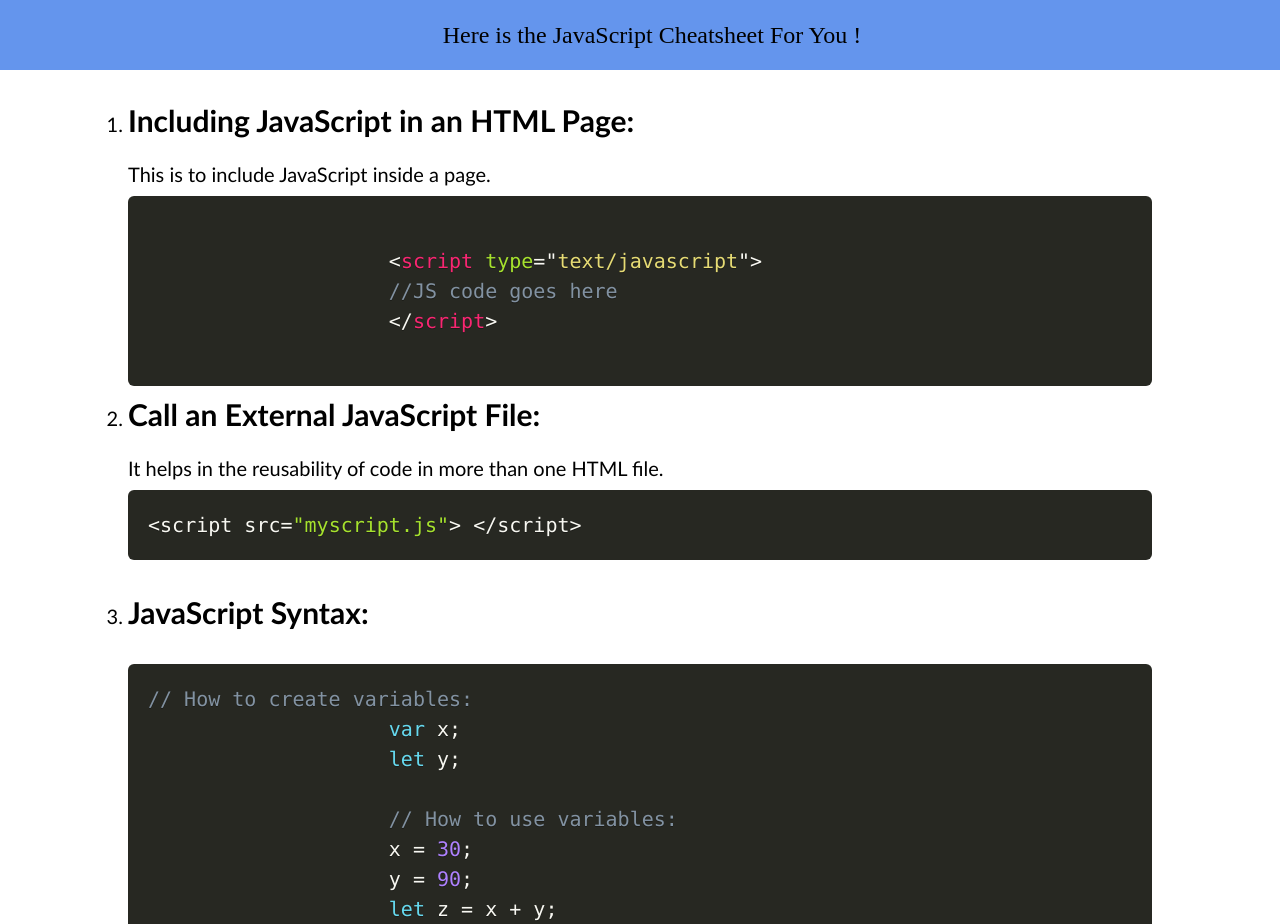
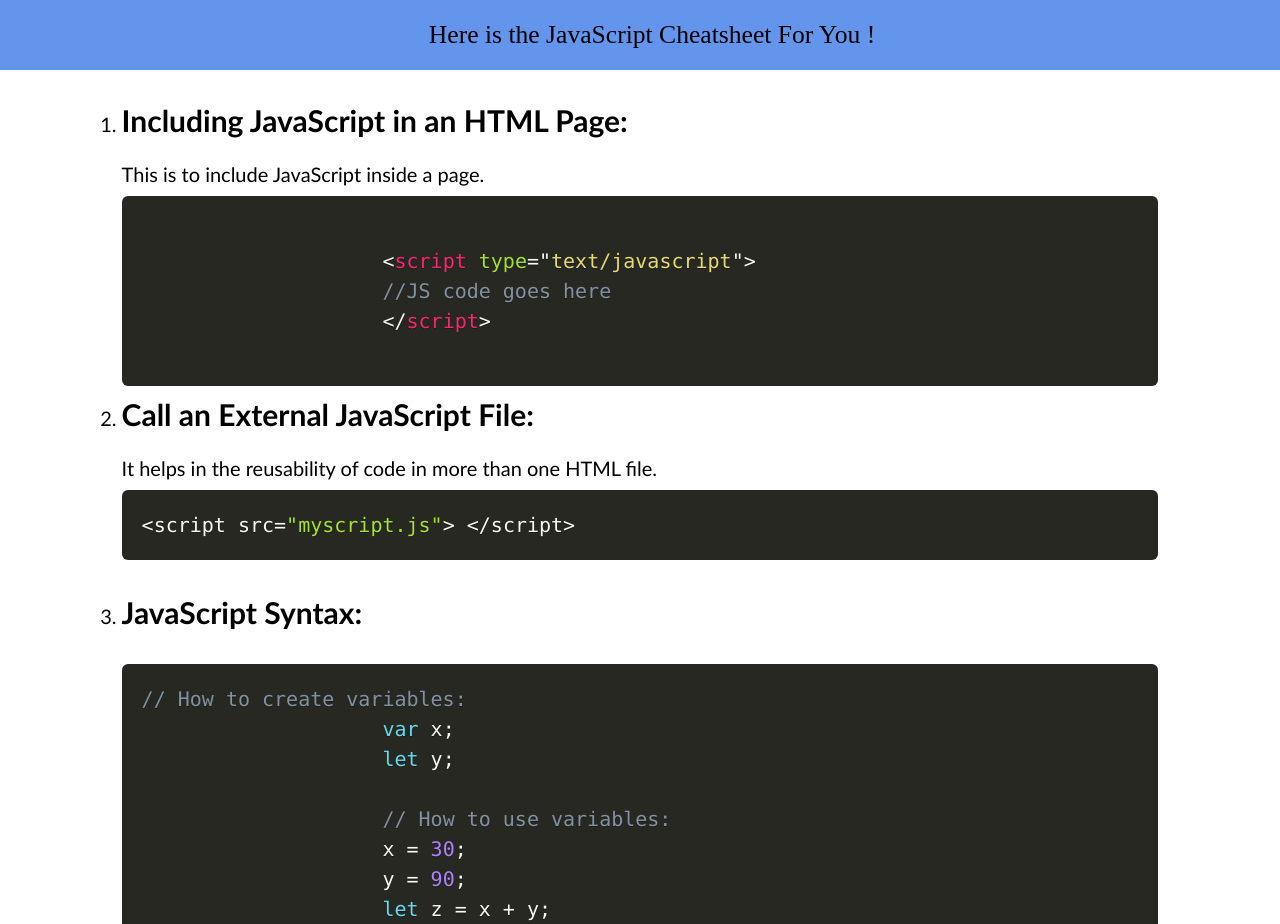
Before and after one commit to Ayush7614/CheatSheet-Templates, a plain HTML site: page JavaScript Cheatsheet/index.html in a window 1280 px wide. Shown: the top 924 px of the page. Drawn offline with Linux system fonts and the light colour scheme; a web font is replaced by a local one.

Commit message:
Update style.css

```diff
--- a/JavaScript Cheatsheet/style.css
+++ b/JavaScript Cheatsheet/style.css
@@ -4,7 +4,7 @@
 }
 
 nav{
-    font-size: 1.5rem;
+    font-size: 1.6rem;
     display: flex;
     align-items: center;
     justify-content: center;
@@ -18,7 +18,7 @@ nav{
 }
 
 .container{
-    width: 80vw;
+    width: 81vw;
     padding: 32px 0;
     margin: auto;
     font-family: calibri;
@@ -30,7 +30,7 @@ nav{
 }
 
 .logo img{
-    width: 64px;
+    width: 65px;
 }
 
 .toolbar-item button{
```
